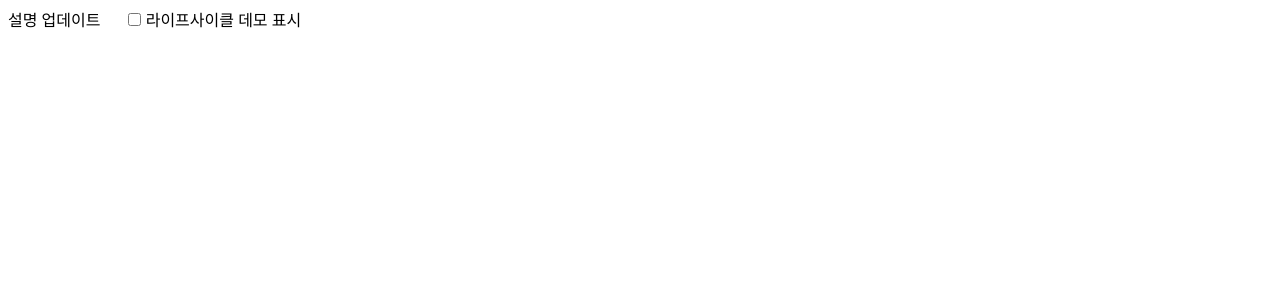
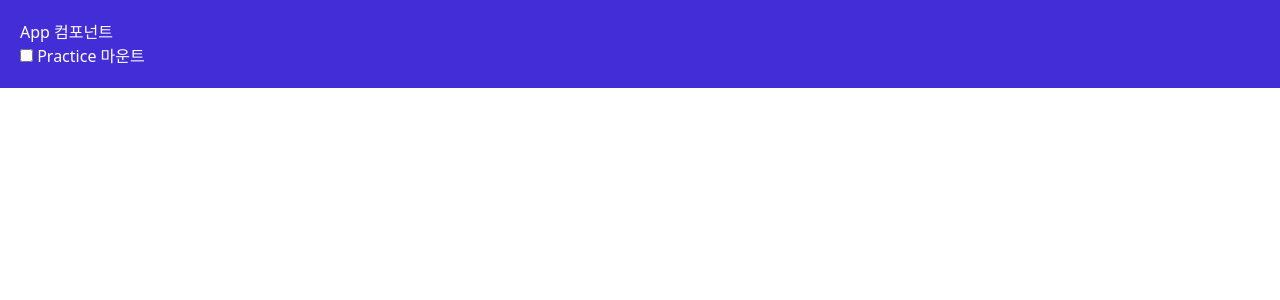
Before and after one commit to minji-kim0524/likelion-14th-react, a React (Vite) app in the folder 16-component-lifecycle/: page / in a window 1280 px wide. Shown: the top 300 px of the page. Built offline with nearby package versions, Linux system fonts and the light colour scheme; a web font is replaced by a local one.

Commit message:
add. 실습 준비

```diff
--- a/16-component-lifecycle/src/app.jsx
+++ b/16-component-lifecycle/src/app.jsx
@@ -1,8 +1,30 @@
 import { useState } from 'react'
 import { LearnSection } from '@/components'
 import LifeCycleDemo from './components/lifecycle/class'
+import Practice from './components/lifecycle/practice'
 
 export default function App() {
+  console.log('App 렌더링')
+  const [isShown, setIsShown] = useState(false)
+
+  return (
+    <section className="border-2 bg-indigo-700 text-white p-5">
+      <h1>App 컴포넌트</h1>
+      <label>
+        <input
+          type="checkbox"
+          checked={isShown}
+          onChange={() => setIsShown((is) => !is)}
+        />{' '}
+        Practice {!isShown ? '마운트' : '언마운트'}
+      </label>
+
+      {isShown && <Practice />}
+    </section>
+  )
+}
+
+function LifeCycleDemoApp() {
   console.log('App 렌더링')
 
   const [description, setDescription] = useState(
--- /dev/null
+++ b/16-component-lifecycle/src/components/lifecycle/practice.jsx
@@ -0,0 +1,15 @@
+import { Component } from 'react'
+
+export default class Practice extends Component {
+  constructor(props) {
+    super(props)
+  }
+
+  render() {
+    return (
+      <section className="border-2 bg-indigo-600 text-white p-5 m-5">
+        <h2>Practice 컴포넌트</h2>
+      </section>
+    )
+  }
+}
```
